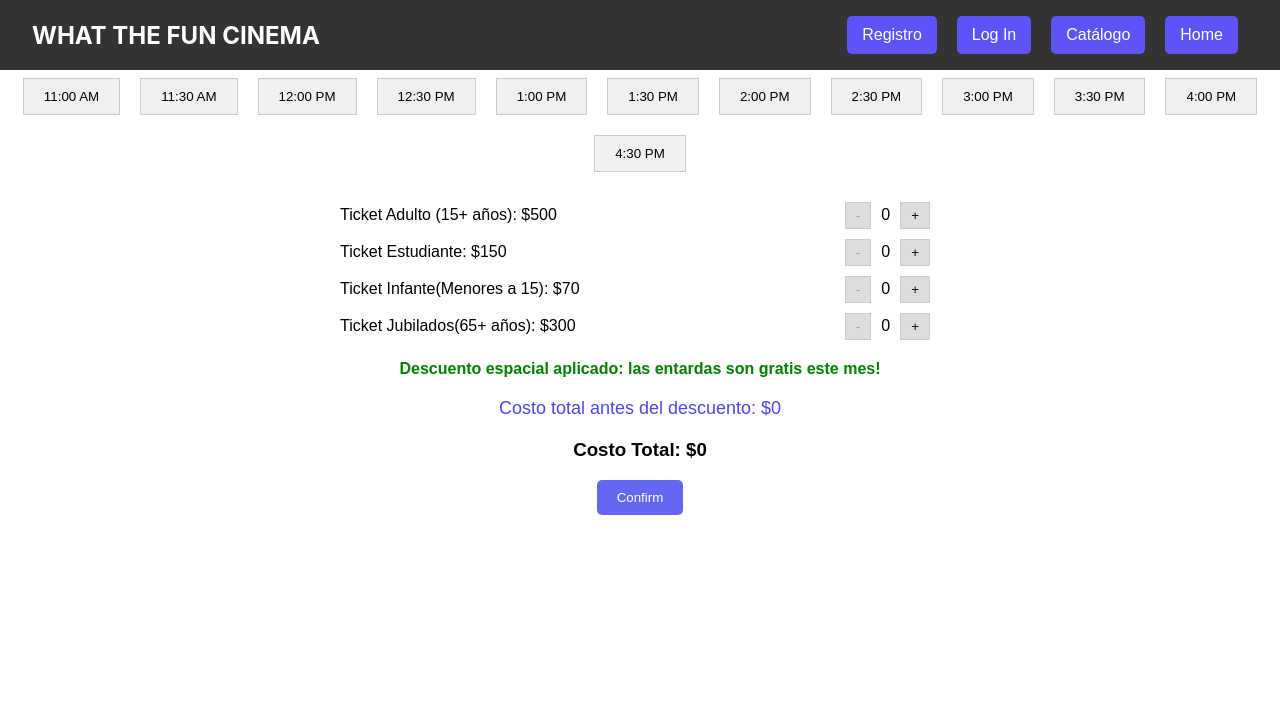
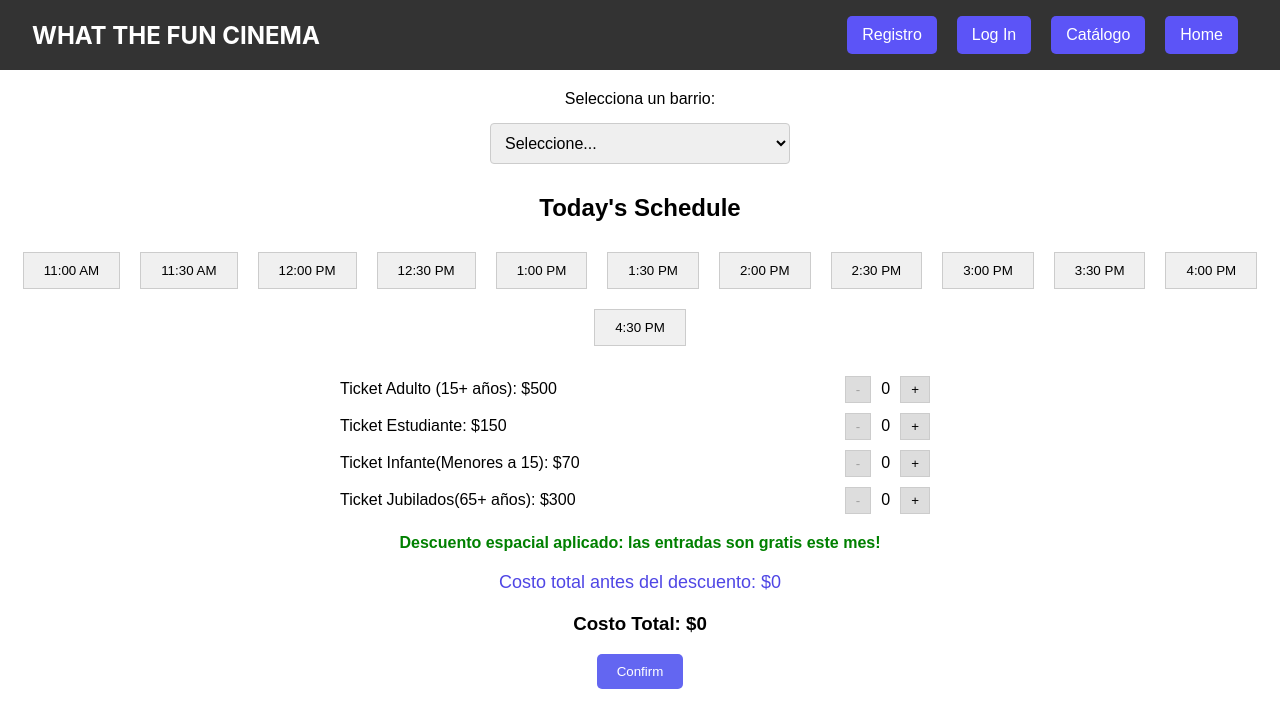
Before and after one commit to buenahora/proyectoticreact, a React (Create React App) app: page /reservation in a window 1280 px wide. Shown: the top 728 px of the page. Built offline with nearby package versions, Linux system fonts and the light colour scheme.

Commit message:
Agregando barrios en reservar

```diff
--- a/src/components/Home/Home.css
+++ b/src/components/Home/Home.css
@@ -50,7 +50,11 @@
   /* Sección de películas */
   .movies-section {
     padding: 40px;
+    position: center;
+
   }
+
+
 
   .movies-grid {
     display: grid;
--- a/src/components/NavBar/NavBar.css
+++ b/src/components/NavBar/NavBar.css
@@ -4,7 +4,7 @@
     align-items: center;
     background-color: #333;
     padding: 1rem 2rem;
-    position: fixed;
+    position: sticky;
     top: 0;
     width: 100%;
     z-index: 1000;
--- a/src/components/Reservation/Reservation.css
+++ b/src/components/Reservation/Reservation.css
@@ -1,6 +1,7 @@
 .app-container {
     text-align: center;
     font-family: Arial, sans-serif;
+    margin-top: 20px;
   }
 
   :root {
@@ -102,3 +103,23 @@
     color: #4f46e5;
     margin: 10px 0;
   }
+
+  #barrio-select {
+    margin: 10px 0;
+    padding: 10px;
+    font-size: 16px;
+    border: 1px solid #ccc;
+    border-radius: 4px;
+    width: 100%;
+    max-width: 300px;
+  }
+
+  label {
+    font-size: 16px;
+    margin-bottom: 5px;
+    display: block;
+  }
+
+  option {
+    padding: 10px;
+  }
--- a/src/components/Reservation/Reservation.jsx
+++ b/src/components/Reservation/Reservation.jsx
@@ -9,6 +9,19 @@ export default function Reservation() {
   const [studentTickets, setStudentTickets] = useState(0);
   const [childTickets, setChildTickets] = useState(0);
   const [seniorTickets, setSeniorTickets] = useState(0);
+  const [selectedBarrio, setSelectedBarrio] = useState('');
+
+  // Lista de barrios
+  const barrios = [
+    'Punta Carretas',
+    'Ciudad Vieja',
+    'Pocitos',
+    'Carrasco',
+    'Tres Cruces',
+    'Centro',
+    'Malvín',
+    'Buceo',
+  ];
 
   // Precios de los tickets
   const ticketPrices = {
@@ -42,7 +55,28 @@ export default function Reservation() {
 
   return (
     <div className="app-container">
+      {/* Menú desplegable para seleccionar barrio */}
+      <div>
+        <label htmlFor="barrio-select">Selecciona un barrio:</label>
+        <select
+          id="barrio-select"
+          value={selectedBarrio}
+          onChange={(e) => setSelectedBarrio(e.target.value)}
+        >
+          <option value="">Seleccione...</option>
+          {barrios.map((barrio) => (
+            <option key={barrio} value={barrio}>
+              {barrio}
+            </option>
+          ))}
+        </select>
+      </div>
+
+      {/* Muestra el barrio seleccionado */}
+      {selectedBarrio && <p>Barrio seleccionado: {selectedBarrio}</p>}
+
       <Schedule />
+
       <TicketSelector
         adultTickets={adultTickets}
         setAdultTickets={setAdultTickets}
@@ -54,11 +88,12 @@ export default function Reservation() {
         setSeniorTickets={setSeniorTickets}
       />
       <div className="discount-info">
-        {specialDiscount && <p>Descuento espacial aplicado: las entardas son gratis este mes!</p>}
+        {specialDiscount && <p>Descuento espacial aplicado: las entradas son gratis este mes!</p>}
       </div>
       <div className="cost-info">
         <p>Costo total antes del descuento: ${total}</p>
       </div>
+
       {/* Pasamos el total con descuento al componente TotalCost */}
       <TotalCost total={discountedTotal} />
     </div>
```
